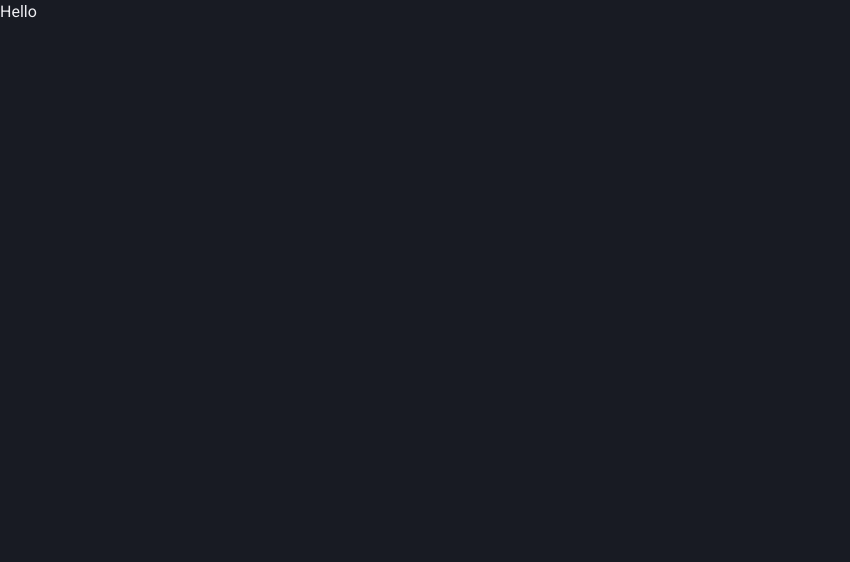
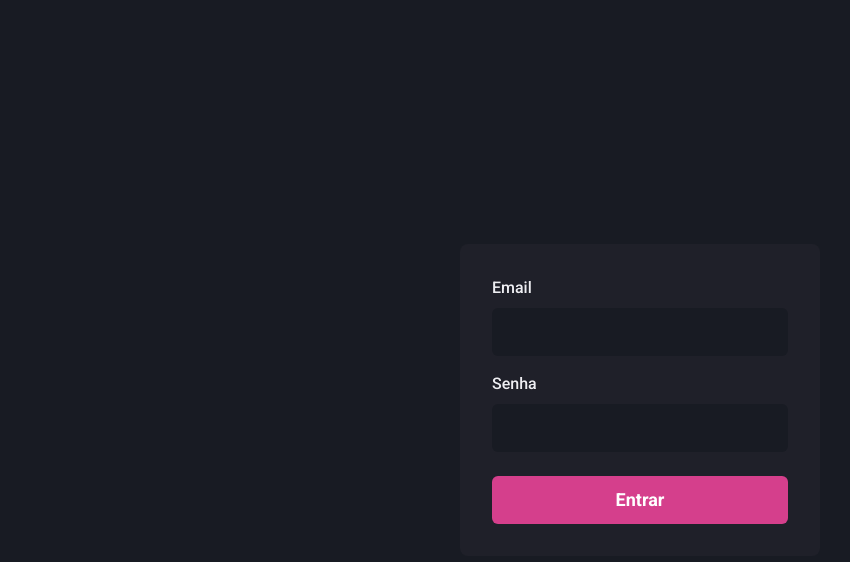
Before and after one commit to saymondamasio/dashgo, a Next.js app: page / in a window 1280 px wide. Shown: the top 562 px of the page, without its empty margins (0-850 px from the left). Built offline with nearby package versions, Linux system fonts and the light colour scheme.

Commit message:
feat: add page signin

```diff
--- a/src/pages/index.tsx
+++ b/src/pages/index.tsx
@@ -1,7 +1,57 @@
-import type { NextPage } from 'next'
+import {
+  Button,
+  Flex,
+  FormControl,
+  FormLabel,
+  Input,
+  Stack,
+} from '@chakra-ui/react'
 
-const Home: NextPage = () => {
-  return <p>Hello</p>
+export default function Home() {
+  return (
+    <Flex w="100vw" h="100vh" alignItems="center" justifyContent="center">
+      <Flex
+        as="form"
+        width="100%"
+        maxWidth={360}
+        bg="gray.800"
+        p={8}
+        borderRadius={8}
+        flexDir="column"
+      >
+        <Stack spacing={4}>
+          <FormControl>
+            <FormLabel htmlFor="email">Email</FormLabel>
+            <Input
+              id="email"
+              name="email"
+              type="email"
+              focusBorderColor="pink.500"
+              bgColor="gray.900"
+              variant="filled"
+              _hover={{ bgColor: 'gray.900' }}
+              size="lg"
+            />
+          </FormControl>
+
+          <FormControl>
+            <FormLabel htmlFor="password">Senha</FormLabel>
+            <Input
+              id="password"
+              name="password"
+              type="password"
+              focusBorderColor="pink.500"
+              bgColor="gray.900"
+              variant="filled"
+              _hover={{ bgColor: 'gray.900' }}
+              size="lg"
+            />
+          </FormControl>
+        </Stack>
+        <Button type="submit" mt={6} colorScheme="pink" size="lg">
+          Entrar
+        </Button>
+      </Flex>
+    </Flex>
+  )
 }
-
-export default Home
```
Also changed, not shown: .eslintrc.json, 1 other file (tests, documents, lock files or other folders).
